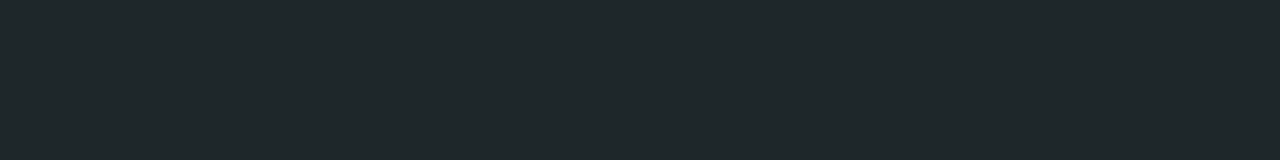
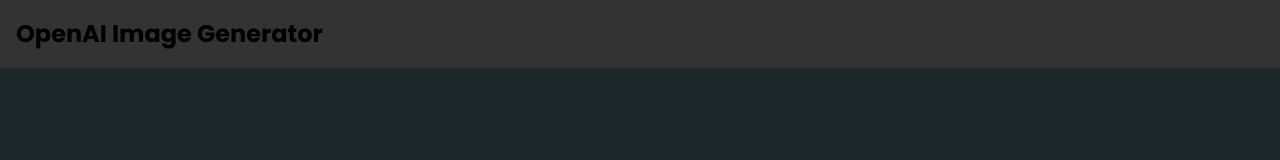
Before and after one commit to aam198/dalle-generator, a website: page public/index.html in a window 1280 px wide. Drawn offline with Linux system fonts and the light colour scheme.

Commit message:
Frontend inital build

```diff
--- a/public/index.html
+++ b/public/index.html
@@ -9,7 +9,13 @@
   <link href="./styles/spinner.css" rel="stylesheet">
 </head>
 <body>
-
+  <header>
+    <div class="navbar">
+      <div class="logo">
+        <h2>OpenAI Image Generator</h2>
+      </div>
+    </div>
+  </header>
 
 </body>
 </html>
--- a/public/styles/main.css
+++ b/public/styles/main.css
@@ -11,6 +11,7 @@
 :root {
   --primary-color: #DF7245;
   --dark-primary: #1E272A;
+  --light-primary: #ECE7E1
   --orange-hover: #E48B60;
 }
 
@@ -18,7 +19,7 @@
   font-family: 'Poppins', sans-serif;
   font-size: 16px;
   line-height: 1.5;
-  color: #ECE7E1;
+  color: var(--light-primary);
   background: var(--dark-primary);
 }
 
@@ -26,7 +27,7 @@
 /* Navbar */
 .navbar {
   background: #333;
-  color: #fff;
+  color: var(--light-primary);
   padding: 1rem;
   display: flex;
   justify-content: space-between;
@@ -43,7 +44,7 @@
 }
 
 .navbar a {
-  color: #fff;
+  color: var(--light-primary);
   text-decoration: none;
   font-size: 1.2rem;
 }
```
